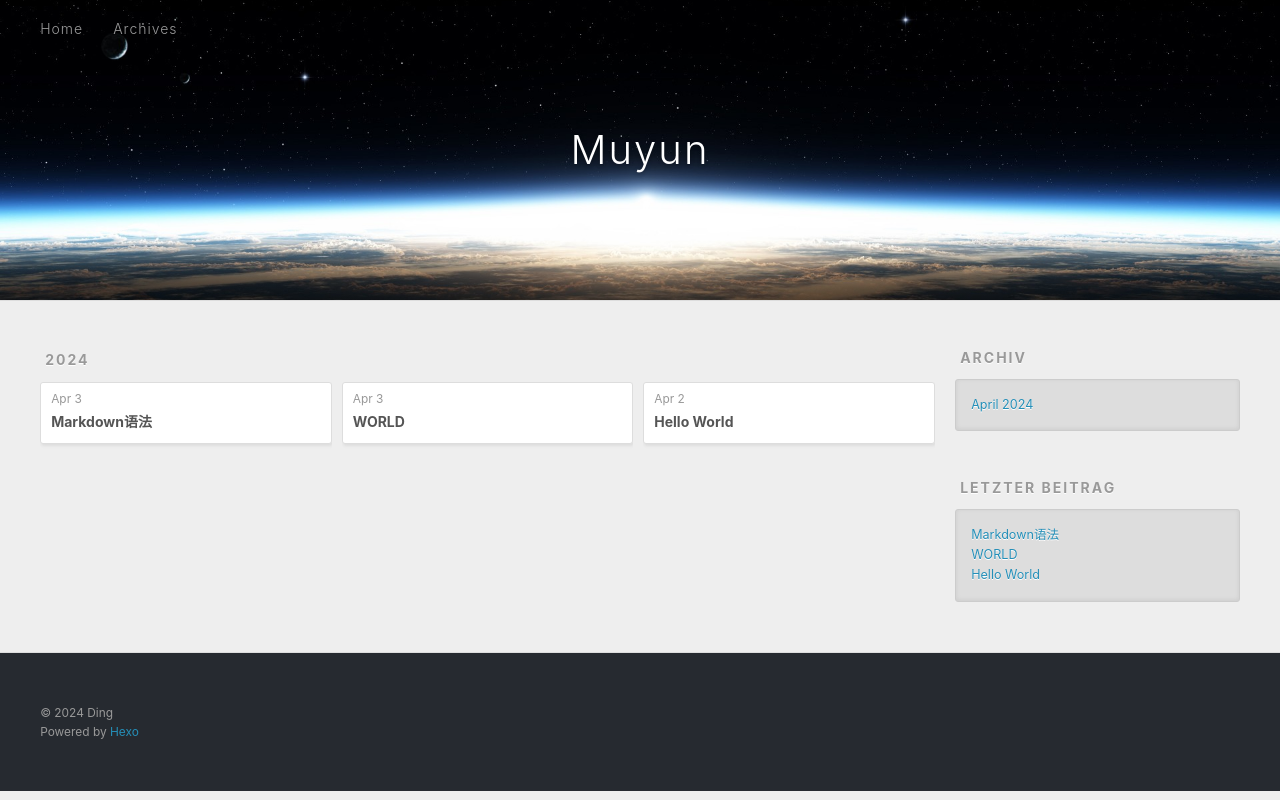
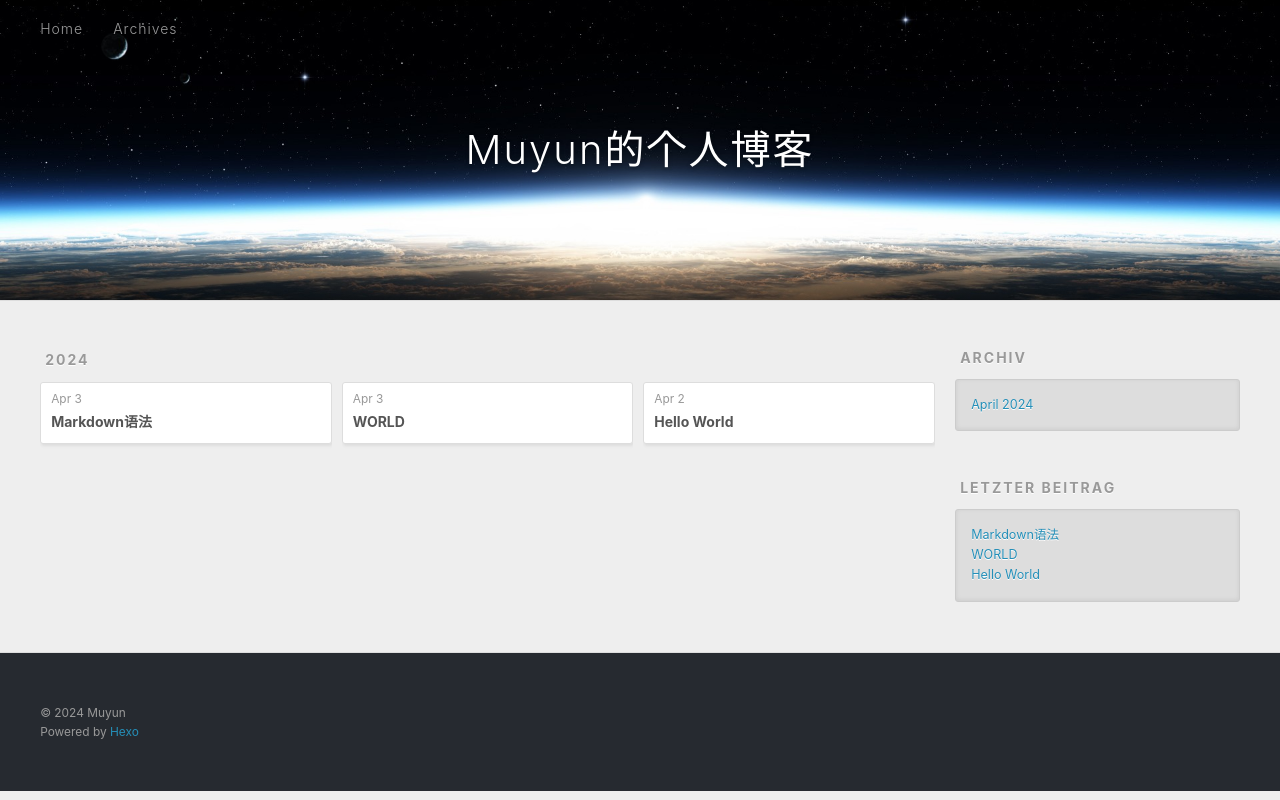
Before and after one commit to DL-66/github.io, a plain HTML site: page archives/2024/04/index.html in a window 1280 px wide. Drawn offline with Linux system fonts and the light colour scheme.

Commit message:
Site updated: 2024-04-03 13:44:48

```diff
--- a/archives/2024/04/index.html
+++ b/archives/2024/04/index.html
@@ -4,17 +4,17 @@
   <meta charset="utf-8">
 
 
-  <title>Archiv: 2024/4 | Muyun</title>
+  <title>Archiv: 2024/4 | Muyun的个人博客</title>
   <meta name="viewport" content="width=device-width, initial-scale=1, shrink-to-fit=no">
   <meta property="og:type" content="website">
-<meta property="og:title" content="Muyun">
+<meta property="og:title" content="Muyun的个人博客">
 <meta property="og:url" content="http://example.com/archives/2024/04/index.html">
-<meta property="og:site_name" content="Muyun">
+<meta property="og:site_name" content="Muyun的个人博客">
 <meta property="og:locale">
-<meta property="article:author" content="Ding">
+<meta property="article:author" content="Muyun">
 <meta name="twitter:card" content="summary">
 
-    <link rel="alternate" href="/atom.xml" title="Muyun" type="application/atom+xml">
+    <link rel="alternate" href="/atom.xml" title="Muyun的个人博客" type="application/atom+xml">
 
 
     <link rel="shortcut icon" href="/favicon.png">
@@ -39,7 +39,7 @@
   <div id="header-outer" class="outer">
     <div id="header-title" class="inner">
       <h1 id="logo-wrap">
-        <a href="/" id="logo">Muyun</a>
+        <a href="/" id="logo">Muyun的个人博客</a>
       </h1>
 
     </div>
@@ -193,7 +193,7 @@
   <div class="outer">
     <div id="footer-info" class="inner">
 
-      &copy; 2024 Ding<br>
+      &copy; 2024 Muyun<br>
       Powered by <a href="https://hexo.io/" target="_blank">Hexo</a>
     </div>
   </div>
```
Also changed, not shown: 2024/04/02/hello-world/index.html (+6 -6 lines), 2024/04/03/Markdown语法/index.html (+6 -6 lines), 2024/04/03/WORLD/index.html (+6 -6 lines), archives/2024/index.html (+7 -7 lines), archives/index.html (+7 -7 lines), index.html (+7 -7 lines).
